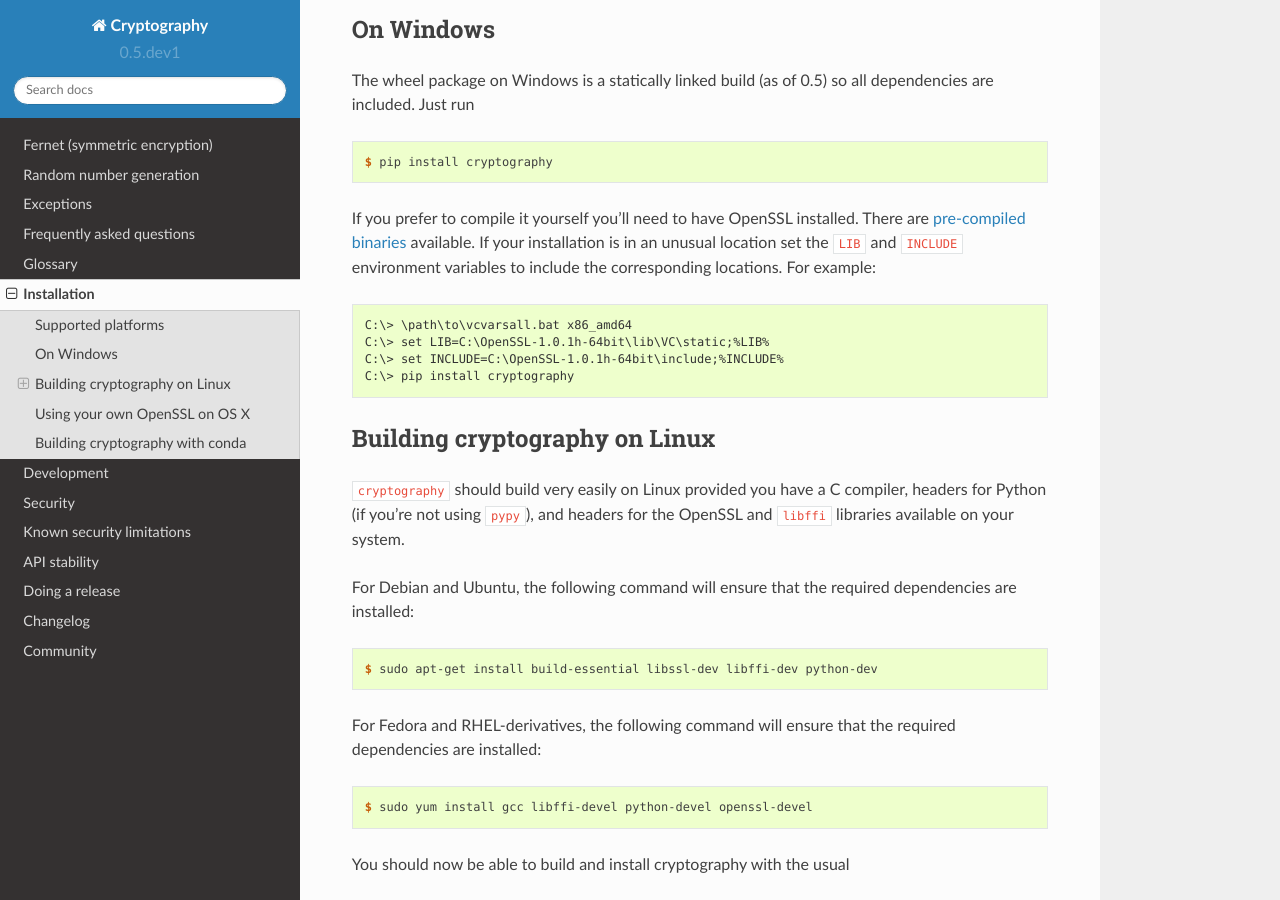
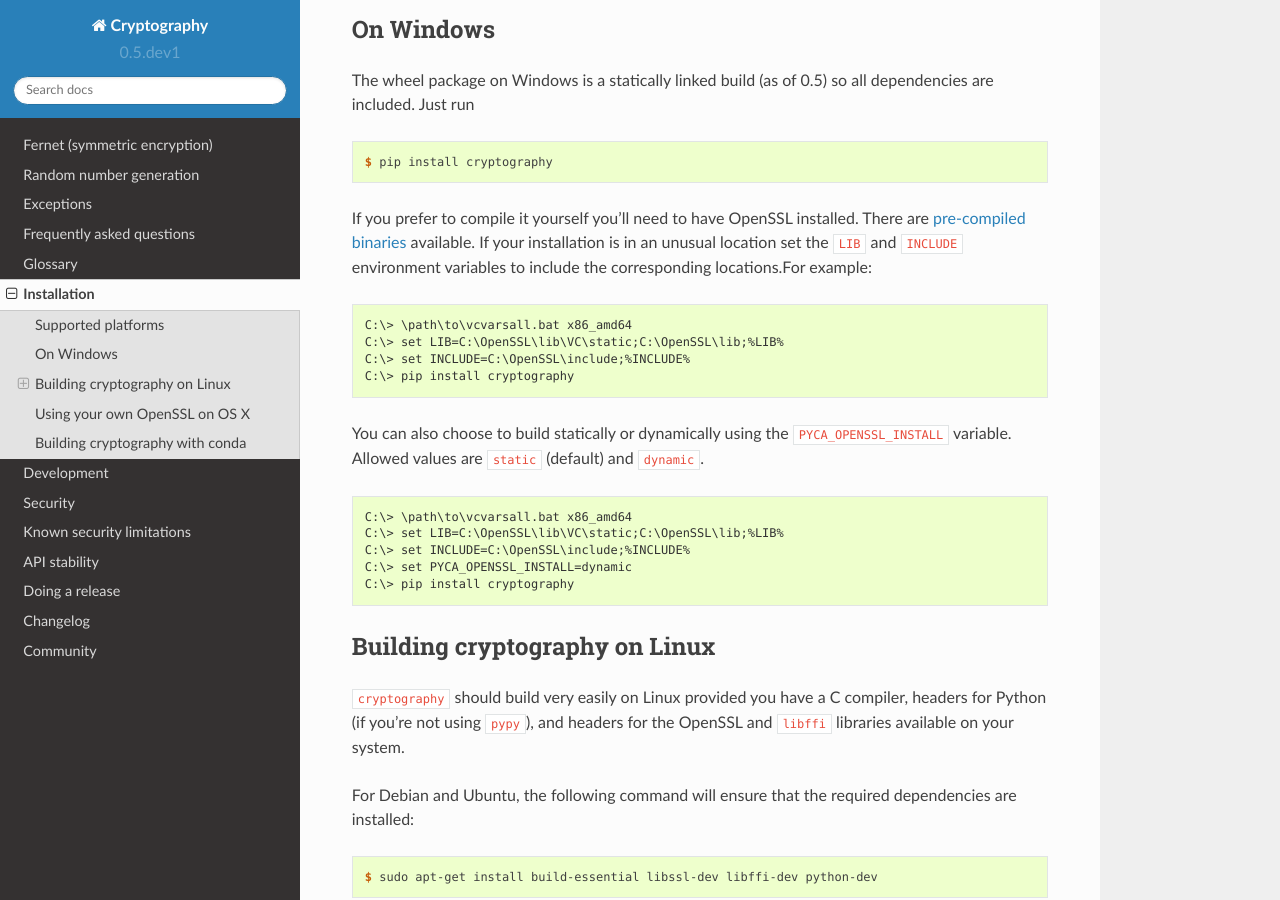
Before and after one commit to WebKing0121/cryptography, a Sphinx documentation site: the page built from docs/installation.rst, in a window 1280 px wide and 900 px high, scrolled down 833 px. Built offline with Sphinx 7.4.7 and the Read the Docs theme 2.0.0, drawn with Linux system fonts in a browser that asks for light colours; pages that are not in the unit, such as notebooks, are missing from menus.

Commit message:
switch to env variable based static/dynamic switch for windows

```diff
--- a/docs/installation.rst
+++ b/docs/installation.rst
@@ -45,13 +45,25 @@ dependencies are included. Just run
 If you prefer to compile it yourself you'll need to have OpenSSL installed.
 There are `pre-compiled binaries`_ available. If your installation is in an
 unusual location set the ``LIB`` and ``INCLUDE`` environment variables to
-include the corresponding locations. For example:
+include the corresponding locations.For example:
 
 .. code-block:: console
 
     C:\> \path\to\vcvarsall.bat x86_amd64
-    C:\> set LIB=C:\OpenSSL-1.0.1h-64bit\lib\VC\static;%LIB%
-    C:\> set INCLUDE=C:\OpenSSL-1.0.1h-64bit\include;%INCLUDE%
+    C:\> set LIB=C:\OpenSSL\lib\VC\static;C:\OpenSSL\lib;%LIB%
+    C:\> set INCLUDE=C:\OpenSSL\include;%INCLUDE%
+    C:\> pip install cryptography
+
+You can also choose to build statically or dynamically using the
+``PYCA_OPENSSL_INSTALL`` variable. Allowed values are ``static`` (default) and
+``dynamic``.
+
+.. code-block:: console
+
+    C:\> \path\to\vcvarsall.bat x86_amd64
+    C:\> set LIB=C:\OpenSSL\lib\VC\static;C:\OpenSSL\lib;%LIB%
+    C:\> set INCLUDE=C:\OpenSSL\include;%INCLUDE%
+    C:\> set PYCA_OPENSSL_INSTALL=dynamic
     C:\> pip install cryptography
 
 Building cryptography on Linux
```
Also changed, not shown: 2 other files.
